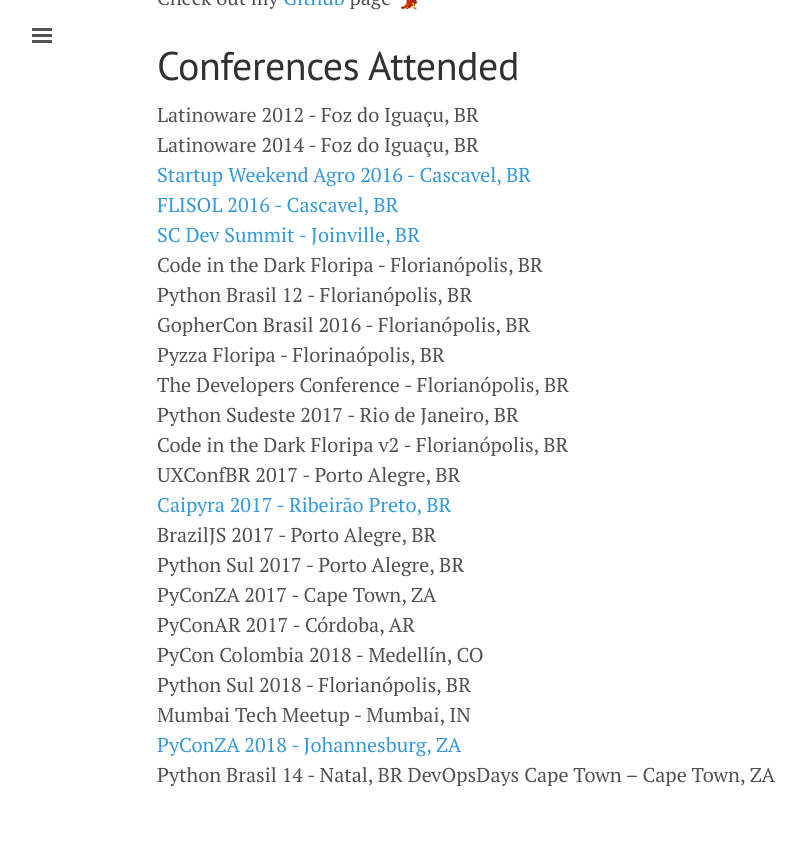
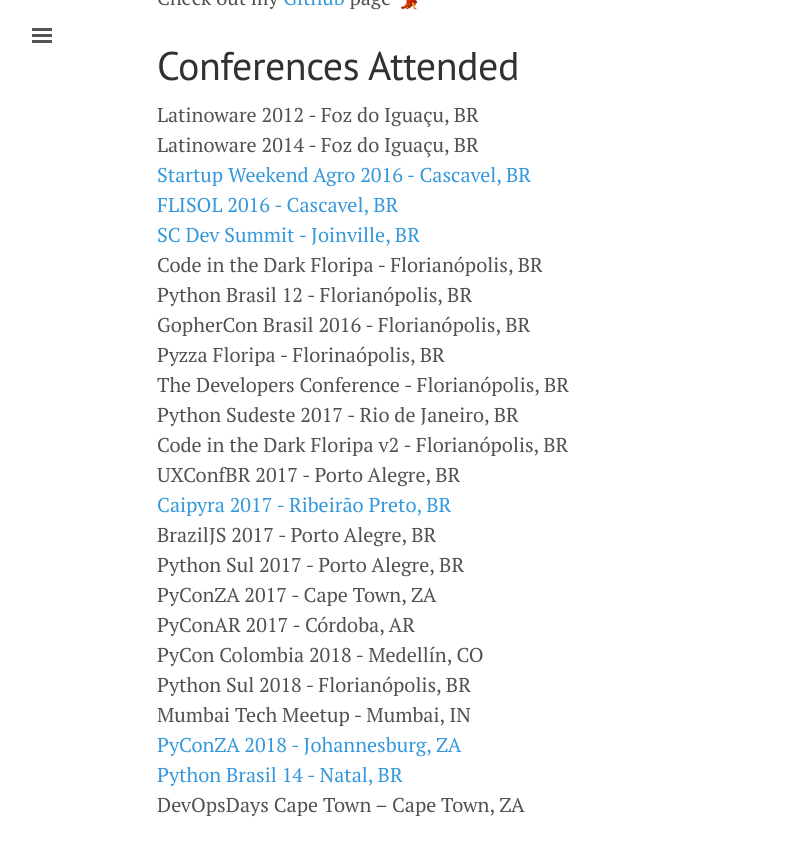
Before and after one commit to jonatasbaldin/jonatasbaldin.github.io, a Jekyll site: the page built from cv.md, in a window 1280 px wide and 900 px high, scrolled down 5972 px. Shown: the top 856 px of the window, without its empty margins (3-808 px from the left). Built offline with Jekyll 4.4.1, drawn with Linux system fonts in a browser that asks for light colours; nearby versions of some CDN libraries; part of the change alters nothing that is shown.

```diff
--- a/cv.md
+++ b/cv.md
@@ -198,5 +198,5 @@ PyCon Colombia 2018 - Medellín, CO
 Python Sul 2018 - Florianópolis, BR
 Mumbai Tech Meetup - Mumbai, IN
 [PyConZA 2018 - Johannesburg, ZA](http://pyfound.blogspot.com/2018/12/pyconza-2018-beautiful-community-in.html)
-Python Brasil 14 - Natal, BR
+[Python Brasil 14 - Natal, BR](https://pyfound.blogspot.com/2019/02/python-brasil-people-technology.html)
 DevOpsDays Cape Town – Cape Town, ZA
```
